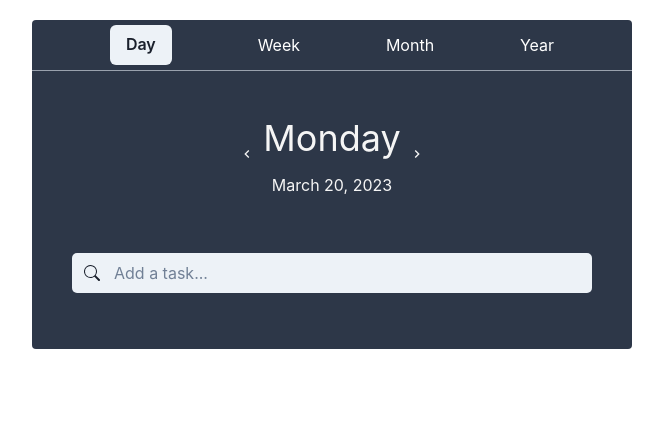
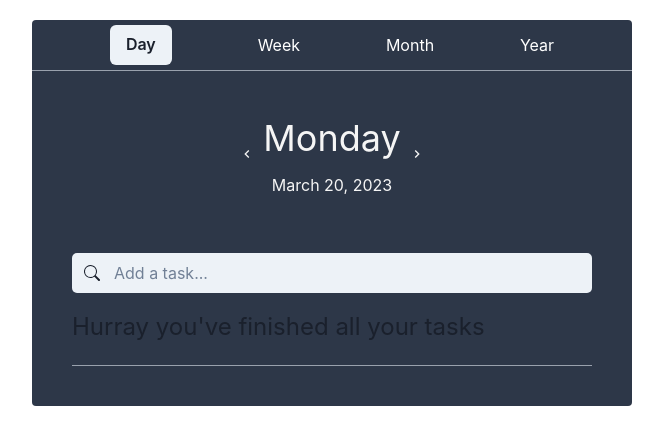
Before and after one commit to ehlabrada/react-todo, a React (Vite) app: page / in a window 1280 px wide. Both pictures are taken after a click on the icon 552 px from the left and 154 px from the top of the page. Shown: the top 444 px of the page, without its empty margins (308-971 px from the left). Built offline with nearby package versions, Linux system fonts and the light colour scheme.

Commit message:
Finish check tasks

```diff
--- a/src/App.jsx
+++ b/src/App.jsx
@@ -24,7 +24,7 @@ function App() {
                 onDayChange={(change) => handleOnDateChange(change)}
               />
               <TodoForm onAdd={(value) => options.add(value)} />
-              <TodoList todos={todos} onDelete={(id) => options.delete(id)} />
+              <TodoList todos={todos} onDelete={(id) => options.delete(id)} onComplete={options.onCheck}/>
             </VStack>
           </Box>
         </GridItem>
--- a/src/components/TodoItem.jsx
+++ b/src/components/TodoItem.jsx
@@ -1,12 +1,13 @@
-import React from "react";
+import {useRef} from "react";
 import {Checkbox, HStack, Text, Wrap} from "@chakra-ui/react";
 import TodoOptions from "./TodoOptions.jsx";
 
-const TodoItem = ({ todo: { id, description, isCompleted }, onDelete }) => {
+const TodoItem = ({ todo: { id, description, isCompleted }, onDelete, onComplete }) => {
+    const checkboxRef = useRef(null);
   return (
     <HStack marginBottom={4} justifyContent="space-between">
       <Wrap>
-        <Checkbox isChecked={isCompleted}></Checkbox>
+        <Checkbox onChange={() => onComplete(id)} isChecked={isCompleted}></Checkbox>
         <Text>{description}</Text>
       </Wrap>
 
--- a/src/components/TodoList.jsx
+++ b/src/components/TodoList.jsx
@@ -1,13 +1,29 @@
-import React from "react";
-import {Box, HStack, List, ListItem, VStack} from "@chakra-ui/react";
+import {Box, Divider, StackDivider, Text, VStack} from "@chakra-ui/react";
 import TodoItem from "./TodoItem.jsx";
 
-const TodoList = ({ todos, onDelete }) => {
+const TodoList = ({ todos, onDelete, onComplete }) => {
+  const allTodos = todos.map((todo) => {
+    return (
+      <TodoItem
+        key={todo.id}
+        todo={todo}
+        onDelete={onDelete}
+        onComplete={onComplete}
+      />
+    );
+  });
+
   return (
     <Box width="100%">
-      {todos.map((todo) => {
-        return <TodoItem key={todo.id} todo={todo} onDelete={onDelete} />;
-      })}
+      {todos.every(todo => todo.isCompleted===true) ? (
+        <VStack  align={"left"}  spacing={5}>
+          <Text fontSize="2xl">Hurray you've finished all your tasks</Text>
+          <Divider borderColor='gray.200' />
+          {allTodos}
+        </VStack>
+      ) : (
+        allTodos
+      )}
     </Box>
   );
 };
--- a/src/hooks/useTodos.js
+++ b/src/hooks/useTodos.js
@@ -50,6 +50,12 @@ const useTodos = (currentDate) => {
     setTodos(todos.filter((todo) => todo.id !== id));
   };
 
+  const handleCheckTodo = (id) => {
+    setTodos(
+        todos.map((todo) => (todo.id === id ? { ...todo, isCompleted: !todo.isCompleted } : todo))
+    );
+  }
+
   const pinTodo = (id) => {
     setTodos(
       todos.map((todo) => (todo.id === id ? { ...todo, isPinned: true } : todo))
@@ -70,6 +76,7 @@ const useTodos = (currentDate) => {
     delete: deleteTodo,
     pinTodo: pinTodo,
     unpinTodo: unpinTodo,
+    onCheck: handleCheckTodo
   };
 };
 
```
